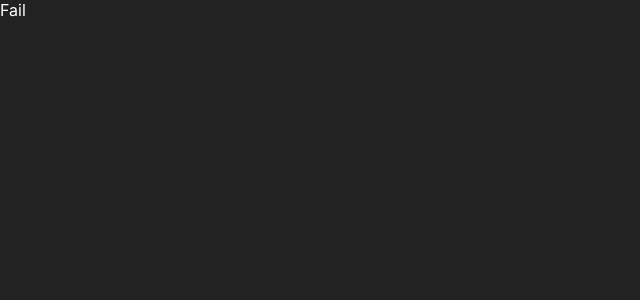
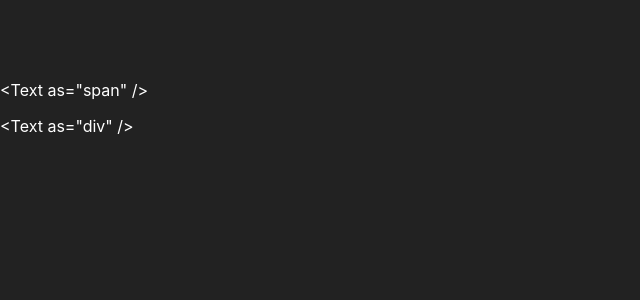
Before and after one commit to hjch0211/j-doodling-book, a React (Create React App) app: page /design-system in a window 1280 px wide. Shown: the top 300 px of the page, without its empty margins (0-640 px from the left). Built offline with nearby package versions, Linux system fonts and the light colour scheme; a web font is replaced by a local one.

Commit message:
Feat : Create initial Text element

```diff
--- a/src/components/elements/Text.tsx
+++ b/src/components/elements/Text.tsx
@@ -1,6 +1,23 @@
-import styled from "@emotion/styled";
+import React from "react";
 
-// [Todo] 폰트 크기 특정
+// [Todo]
+// 폰트 크기 특정
 // 색상 특정
 // span, div 특정
-export const Text = styled.div();
+// ellipsis 기능 넣기
+// 굵기 특정
+// \n나오면 자동으로 잘라주는 기능 넣기
+// 텍스트 중간에 bold, 하이라이트 등도 지원해야 함
+// [?] ref를 넣어야 할까? 이유는?
+
+// [Todo] <T> 이거 어떤 원리인지 헷갈림
+// [Todo] JSX.IntrinsicElements = "span" ...?
+interface TextProps<Element extends keyof JSX.IntrinsicElements = "span" | "div"> {
+  as?: Element;
+  children: React.ReactNode;
+}
+
+export const Text = (props: TextProps) => {
+  const { as: Component = "div", children } = props;
+  return <Component>{children}</Component>;
+};
--- /dev/null
+++ b/src/components/elements/index.ts
@@ -0,0 +1,2 @@
+export { Text } from "./Text";
+export { Empty } from "./Empty";
--- a/src/pages/DesignSystem/index.tsx
+++ b/src/pages/DesignSystem/index.tsx
@@ -1,11 +1,13 @@
-import React from "react";
+import { Text, Empty } from "../../components/elements";
 
-// three.js 강좌 들어서 Main을 꾸며보자
+// [Todo] 스토리북을 달아보는 것도 좋을 듯
 function DesignSystem() {
   return (
     <>
-      <div>DesignSystem</div>
-      <div>DesignSystem</div>
+      <Empty height="5rem" />
+      <Text as="span">{'<Text as="span" />'}</Text>
+      <Empty height="1rem" />
+      <Text as="div">{'<Text as="div" />'}</Text>
     </>
   );
 }
--- a/src/pages/Main/index.tsx
+++ b/src/pages/Main/index.tsx
@@ -8,7 +8,7 @@ function Main() {
   return (
     <>
       <Empty height="5rem" />
-      <button>Main</button>
+      <button onClick={() => navigate("/design-system")}>Go to design-system</button>
       <div>Main</div>
     </>
   );
--- a/src/pages/MyRoutes.tsx
+++ b/src/pages/MyRoutes.tsx
@@ -9,7 +9,7 @@ export const MyRoutes = () => {
     <ReactRoutes>
       <Route path="/" element={<Main />} />
       <Route path="/three" element={<Three />} />
-      <Route path="/design_system" element={<DesignSystem />} />
+      <Route path="/design-system" element={<DesignSystem />} />
       <Route path="*" element={<Fail />} />
     </ReactRoutes>
   );
```
